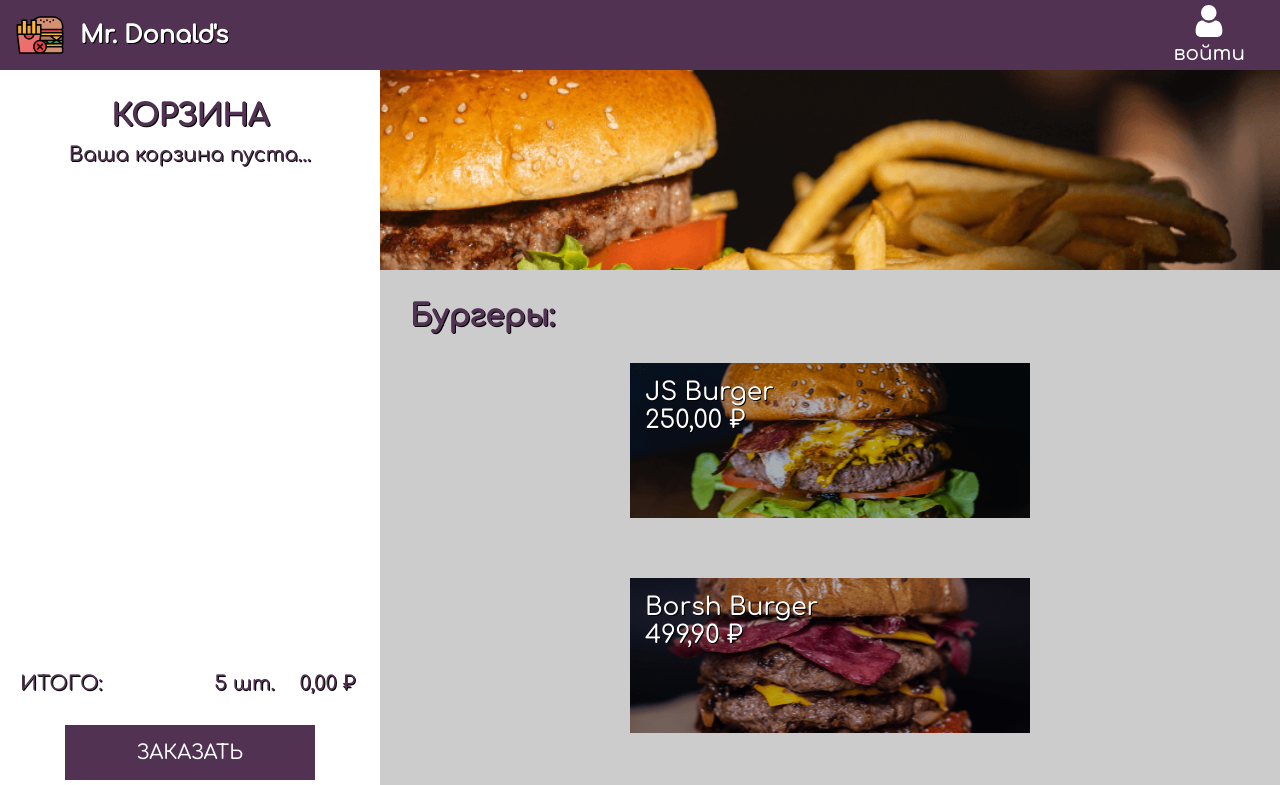
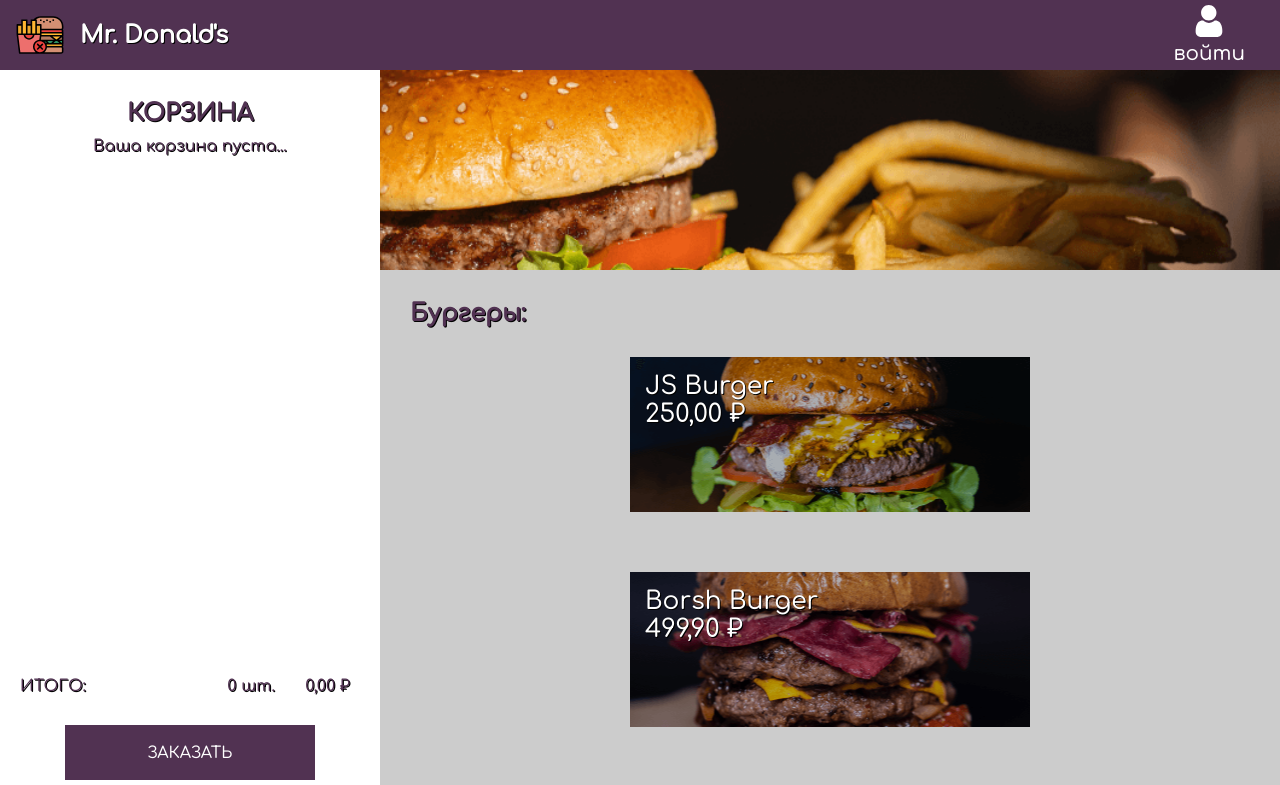
Before and after one commit to tamara-danilova2105/Mr-Burger, a React (Create React App) app: page / in a window 1280 px wide. Shown: the top 785 px of the page. Built offline with nearby package versions, Linux system fonts and the light colour scheme.

Commit message:
9 урок

```diff
--- a/src/Components/DBMenu.js
+++ b/src/Components/DBMenu.js
@@ -19,7 +19,7 @@ const dbMenu = {
 			img: '/menu/freckles-burger.png',
 			id: 3,
 			price: 350,
-			toppings: ['Ананас', 'Майонец'],
+			toppings: ['Ананас', 'Майонез'],
 		},
 		{
 			name: 'Timon Burger',
--- /dev/null
+++ b/src/Components/Function/secondaryFunction.js
@@ -0,0 +1,7 @@
+export const getTotalPriceItem = order => {
+    const countTopping = order.topping && order.topping.filter(item => item.checked).length
+    const priceToppng = (order.price * 0.1) * countTopping
+    return (order.price + priceToppng) * order.count
+}
+
+export const formatCurrency = value => value.toLocaleString('ru-RU', {style: 'currency', currency: 'RUB'})
--- /dev/null
+++ b/src/Components/Hooks/useTopping.js
@@ -0,0 +1,21 @@
+import { useState } from "react"
+
+const getToppings = toppings => toppings.map(item => ({
+    name: item,
+    checked: false,
+}))
+
+export const useTopping = (openItem) => {
+    const [toppings, setToppings] = useState(getToppings(openItem.toppings))
+
+    const checkToppings = index => {
+        setToppings(toppings.map((item, i) => {
+            const newItem = {...item}
+            if(i === index) {
+                newItem.checked = !newItem.checked
+            }
+            return newItem
+        }))
+    }
+    return {toppings, checkToppings}
+}
--- a/src/Components/Menu/ListItem.js
+++ b/src/Components/Menu/ListItem.js
@@ -1,4 +1,5 @@
 import styled from "styled-components"
+import { formatCurrency } from "../Function/secondaryFunction"
 
 export const ListItem = ({ itemList, setOpenItem }) => (
     <List>
@@ -8,7 +9,7 @@ export const ListItem = ({ itemList, setOpenItem }) => (
                 img={item.img}
                 onClick={() => setOpenItem(item)}>
                     <p>{item.name}</p>
-                    <p>{item.price.toLocaleString('ru-RU', {style: 'currency', currency: 'RUB'})}</p>
+                    <p>{formatCurrency(item.price)}</p>
             </Item>
         ))}
     </List>
--- a/src/Components/Modal/ModalItem.js
+++ b/src/Components/Modal/ModalItem.js
@@ -2,12 +2,14 @@ import styled from "styled-components"
 import { ButtonChekout } from "../ButtonChekout"
 import { useCount } from "../Hooks/useCount"
 import { CountItem } from "./CountItem"
-
-export const getTotalPriceItem = order => order.price * order.count
+import { formatCurrency, getTotalPriceItem } from '../Function/secondaryFunction'
+import { Toppings } from "./Toppings"
+import { useTopping } from "../Hooks/useTopping"
 
 export const ModalItem = ({ openItem, setOpenItem, orders, setOrders }) => {
 
     const counter = useCount()
+    const toppings = useTopping(openItem)
 
     const closeModel = e => {
         if(e.target.id === "overlay") {
@@ -17,7 +19,8 @@ export const ModalItem = ({ openItem, setOpenItem, orders, setOrders }) => {
 
     const order = {
         ...openItem,
-        count:  counter.count
+        count:  counter.count,
+        topping: toppings.toppings
     }
 
     const addToOrder = () => {
@@ -32,14 +35,16 @@ export const ModalItem = ({ openItem, setOpenItem, orders, setOrders }) => {
             <Content>
                 <HeaderContent>
                     <div>{openItem.name}</div>
-                    <div>{openItem.price.toLocaleString('ru-RU', {style: 'currency', currency: 'RUB'})}</div>
+                    <div>{ formatCurrency(openItem.price)}</div>
                 </HeaderContent>
 
                 <CountItem {...counter}/>
 
+                {openItem.toppings && <Toppings {...toppings}/>}
+
                 <TotalPriceItem>
                     <span>Цена:</span>
-                    <span>{getTotalPriceItem(order).toLocaleString('ru-RU', {style: 'currency', currency: 'RUB'})}</span>
+                    <span>{formatCurrency(getTotalPriceItem(order))}</span>
                 </TotalPriceItem>
 
                 <ButtonChekout onClick={addToOrder}>ДОБАВИТЬ</ButtonChekout>
--- /dev/null
+++ b/src/Components/Modal/Toppings.js
@@ -0,0 +1,39 @@
+import styled from "styled-components"
+
+export const Toppings = ({ toppings, checkToppings }) => {
+    return(
+        <>
+            <h3>Добавки:</h3>
+            <ToppingWrap>
+                {toppings.map((item, i) => (
+                    <ToppingLabel key={i}>
+                        <ToppingCheckbox
+                            type='checkbox'
+                            checked={item.checked}
+                            onChange={() => checkToppings(i)}/>
+                        {item.name}
+                    </ToppingLabel>
+                ))}
+
+            </ToppingWrap>
+        </>
+
+    )
+}
+
+const ToppingWrap = styled.div`
+        column-count: 2;
+        column-gap: 15px;
+        max-width: 500px;
+        margin: 0 auto;
+`
+
+const ToppingLabel = styled.label`
+    display: block;
+    cursor: pointer;
+`
+
+const ToppingCheckbox = styled.input`
+    cursor: pointer;
+    margin-right: 5px
+`
--- a/src/Components/Order/Order.js
+++ b/src/Components/Order/Order.js
@@ -1,11 +1,14 @@
 import styled from "styled-components"
 import { ButtonChekout } from "../ButtonChekout"
 import OrderListItem from "./OrderListItem"
-import { getTotalPriceItem } from '../Modal/ModalItem'
+import { formatCurrency, getTotalPriceItem } from '../Function/secondaryFunction'
 
 const Order = ({ orders }) => {
     const getTotalOrder = orders.reduce((result, order) =>
         getTotalPriceItem(order) + result, 0)
+
+    const getTotalCount = orders.reduce((result, order) =>
+        order.count + result, 0)
 
     return(
         <OrderStyled>
@@ -21,8 +24,8 @@ const Order = ({ orders }) => {
 
             <Total>
                 <span>ИТОГО:</span>
-                <span> 5 шт.</span>
-                <TotalPrice>{getTotalOrder.toLocaleString('ru-RU', {style: 'currency', currency: 'RUB'})}</TotalPrice>
+                <span> {getTotalCount} шт.</span>
+                <TotalPrice>{formatCurrency(getTotalOrder)}</TotalPrice>
             </Total>
             <ButtonChekout>ЗАКАЗАТЬ</ButtonChekout>
         </OrderStyled>
--- a/src/Components/Order/OrderListItem.js
+++ b/src/Components/Order/OrderListItem.js
@@ -1,13 +1,13 @@
 import styled from 'styled-components'
 import trash from '../../images/trash.svg'
-import { getTotalPriceItem } from '../Modal/ModalItem'
+import { formatCurrency, getTotalPriceItem } from '../Function/secondaryFunction'
 
 const OrderListItem = ({ order }) => {
     return(
         <OrderItemSyled>
             <ItemName>{order.name}</ItemName>
             <span> {order.count} шт.</span>
-            <ItemPrice>{getTotalPriceItem(order).toLocaleString('ru-RU', {style: 'currency', currency: 'RUB'})}</ItemPrice>
+            <ItemPrice>{formatCurrency(getTotalPriceItem(order))}</ItemPrice>
             <TrashButton/>
         </OrderItemSyled>
     )
--- a/src/Components/Style/GlobalStyle.js
+++ b/src/Components/Style/GlobalStyle.js
@@ -13,9 +13,9 @@ html {
 
 body {
   margin: 0;
-  background-color: #f0f0f0;
+  background-color: #f0f0f0c0;
   font-family: 'Comfortaa', cursive;
-  font-size: 20px;
+  font-size: 16px;
   color: #513252;
   text-shadow: 1px 1px black;
 }
```
Also changed, not shown: src/index.css (line endings or trailing spaces).
